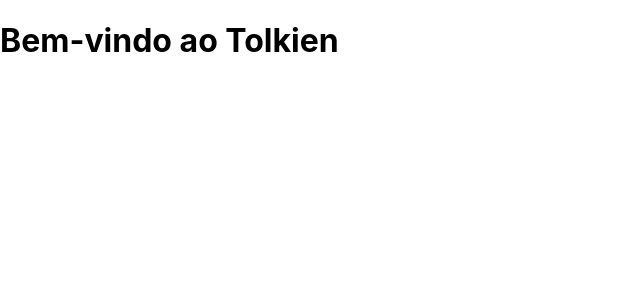
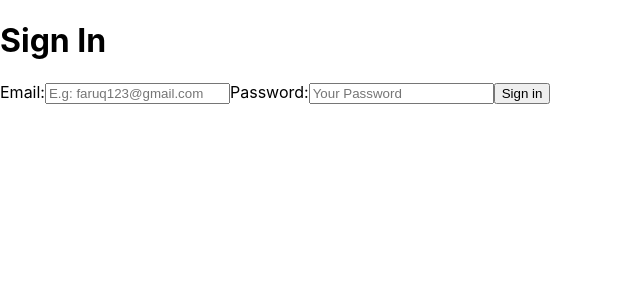
Before and after one commit to santoslucas/tolkien, a React (Create React App) app: page /signin in a window 1280 px wide. Shown: the top 300 px of the page, without its empty margins (0-640 px from the left). Built offline with nearby package versions, Linux system fonts and the light colour scheme; no server answers.

Commit message:
Cria rota de signin e roteamento privado

```diff
--- a/package.json
+++ b/package.json
@@ -10,6 +10,7 @@
     "@types/node": "^12.0.0",
     "@types/react": "^16.9.0",
     "@types/react-dom": "^16.9.0",
+    "@types/react-router-dom": "^5.1.5",
     "firebase": "^7.15.5",
     "react": "^16.13.1",
     "react-dom": "^16.13.1",
--- a/src/UserProvider.tsx
+++ b/src/UserProvider.tsx
@@ -7,23 +7,34 @@
 import { User } from "firebase";
 import { auth } from "./firebase";
 
-export const UserContext = createContext<User | null>(null);
-
 type Props = {
   children: ReactNode;
 }
 
+type ContextProps = {
+  user: User | null;
+  loadingAuth: boolean;
+}
+
+export const UserContext = createContext<Partial<ContextProps>>({});
+
 const UserProvider = (props: Props) => {
   const [user, setUser] = useState<User | null>(null);
+  const [loadingAuth, setLoadingAuth] = useState(true);
 
   useEffect(() => {
     auth.onAuthStateChanged(userAuth => {
+      console.log('logou:', userAuth);
       setUser(userAuth);
+      setLoadingAuth(false);
     });
   }, []);
 
   return (
-    <UserContext.Provider value={user}>
+    <UserContext.Provider value={{
+      user: user,
+      loadingAuth: loadingAuth,
+    }}>
       {props.children}
     </UserContext.Provider>
   );
--- a/src/main-component/main-component.tsx
+++ b/src/main-component/main-component.tsx
@@ -1,9 +1,18 @@
-import React from 'react';
+import React, {useContext} from 'react';
 import Dashboard from "../scenes/dashboard";
+import {UserContext} from "../UserProvider";
+import SignIn from "../scenes/signin/signin";
+import {BrowserRouter, Switch, Route} from "react-router-dom";
+import PrivateRoute from "./private-route";
 
 const MainComponent = () => {
   return (
-    <Dashboard />
+    <BrowserRouter>
+      <Switch>
+        <Route path="/signin" component={SignIn} />
+        <PrivateRoute path="/" component={Dashboard} />
+      </Switch>
+    </BrowserRouter>
   );
 };
 
--- /dev/null
+++ b/src/main-component/private-route.tsx
@@ -0,0 +1,24 @@
+import React, {useContext} from 'react';
+import { Route, Redirect } from 'react-router-dom';
+import {UserContext} from "../UserProvider";
+
+const PrivateRoute = ({component, ...rest}: any) => {
+  const {user, loadingAuth} = useContext(UserContext);
+
+  if (loadingAuth) {
+    return (
+      <div>
+        <h1>Loading...</h1>
+      </div>
+    );
+  }
+
+  const routeComponent = (props: any) => (
+    user
+      ? React.createElement(component, props)
+      : <Redirect to={{pathname: '/signin'}}/>
+  );
+  return <Route {...rest} render={routeComponent}/>;
+};
+
+export default PrivateRoute;
--- /dev/null
+++ b/src/scenes/signin/signin.tsx
@@ -0,0 +1,66 @@
+import React, {ChangeEvent, SyntheticEvent, useState} from "react";
+import { Link } from "react-router-dom";
+import {auth} from "../../firebase";
+
+const SignIn = () => {
+  const [email, setEmail] = useState('');
+  const [password, setPassword] = useState('');
+  const [error, setError] = useState(null);
+  const signInWithEmailAndPasswordHandler =
+    (event: React.MouseEvent<HTMLButtonElement> , email: string, password: string) => {
+      event.preventDefault();
+      auth.signInWithEmailAndPassword(email, password).catch(error => {
+        console.error("Error signing in with password and email", error);
+      });
+    };
+
+  const onChangeHandler = (event: ChangeEvent<HTMLInputElement>) => {
+    const {name, value} = event.currentTarget;
+
+    if(name === 'userEmail') {
+      setEmail(value);
+    }
+    else if(name === 'userPassword'){
+      setPassword(value);
+    }
+  };
+
+  return (
+    <div className="mt-8">
+      <h1 className="text-3xl mb-2 text-center font-bold">Sign In</h1>
+      <div className="border border-blue-400 mx-auto w-11/12 md:w-2/4 rounded py-8 px-4 md:px-8">
+        {error !== null && <div className = "py-4 bg-red-600 w-full text-white text-center mb-3">{error}</div>}
+        <form className="">
+          <label htmlFor="userEmail" className="block">
+            Email:
+          </label>
+          <input
+            type="email"
+            className="my-1 p-1 w-full"
+            name="userEmail"
+            value = {email}
+            placeholder="E.g: faruq123@gmail.com"
+            id="userEmail"
+            onChange = {(event) => onChangeHandler(event)}
+          />
+          <label htmlFor="userPassword" className="block">
+            Password:
+          </label>
+          <input
+            type="password"
+            className="mt-1 mb-3 p-1 w-full"
+            name="userPassword"
+            value = {password}
+            placeholder="Your Password"
+            id="userPassword"
+            onChange = {(event) => onChangeHandler(event)}
+          />
+          <button className="bg-green-400 hover:bg-green-500 w-full py-2 text-white" onClick = {(event) => {signInWithEmailAndPasswordHandler(event, email, password)}}>
+            Sign in
+          </button>
+        </form>
+      </div>
+    </div>
+  );
+};
+export default SignIn;
```
Also changed, not shown: 1 other file (tests, documents, lock files or other folders).
